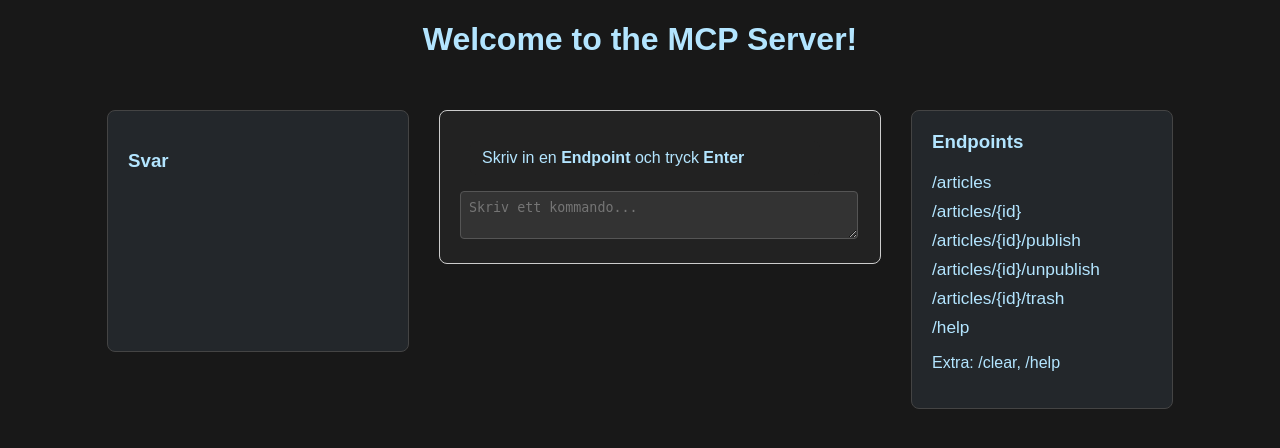
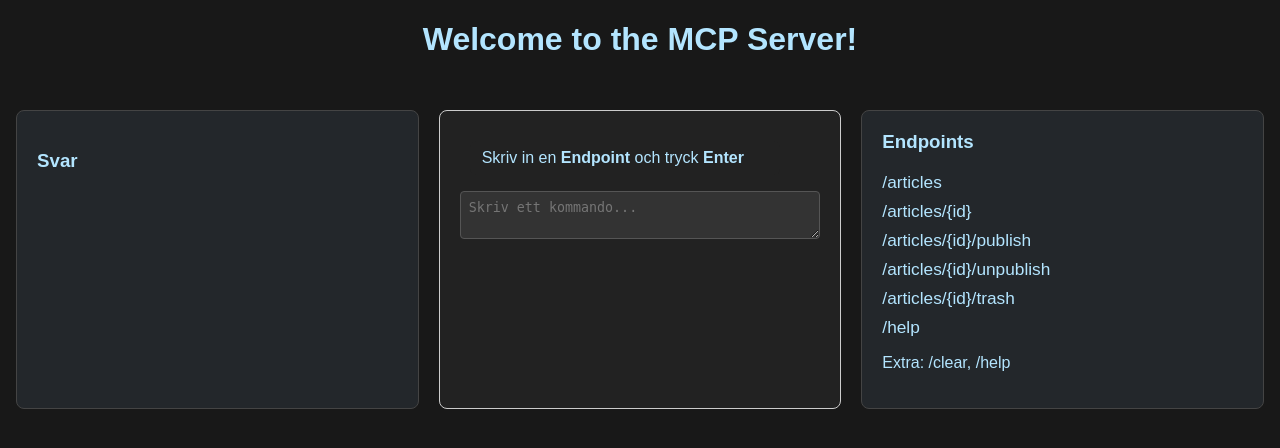
Before and after one commit to kimpabooy/Joomla_MCP_Server, a FastAPI app: page / in a window 1280 px wide. Shown: the top 448 px of the page. Run offline with FastAPI, Linux system fonts and the light colour scheme; parts of the project's set-up code (start-up, migrations or seed data) failed here and were passed over.

Commit message:
Refactor style.css to improve layout with grid system and adjust margins for responsiveness

```diff
--- a/static/style.css
+++ b/static/style.css
@@ -3,6 +3,8 @@ body {
     background: #181818;
     color: #b3e5ff;
     font-family: sans-serif;
+    margin: 0;
+    padding: 0 16px;
 }
 
 h1 {
@@ -11,17 +13,16 @@ h1 {
 
 /* Layout */
 #main-flex {
-    display: flex;
-    flex-direction: row;
-    justify-content: center;
-    align-items: flex-start;
+    display: grid;
+    grid-template-columns: 1fr 1fr 1fr;
+    gap: 20px;
+    max-width: 1400px;
+    margin: 0 auto;
 }
 
 /* Response box */
 #response-box {
-    min-width: 260px;
-    max-width: 340px;
-    margin: 30px 30px 30px 0;
+    margin: 30px 0;
     padding: 20px;
     border: 1px solid #444;
     border-radius: 8px;
@@ -37,8 +38,7 @@ h1 {
 
 /* Chatbox */
 #chatbox {
-    width: 400px;
-    margin: 30px 30px 30px 0;
+    margin: 30px 0;
     padding: 20px;
     border: 1px solid #ccc;
     border-radius: 8px;
@@ -94,9 +94,7 @@ h1 {
 
 /* Endpoints box */
 #endpoints-box {
-    min-width: 220px;
-    max-width: 260px;
-    margin: 30px 0 30px 0;
+    margin: 30px 0;
     padding: 20px;
     border: 1px solid #444;
     border-radius: 8px;
@@ -117,3 +115,25 @@ h1 {
     margin-bottom: 8px;
     font-size: 1.08em;
 }
+
+/* Tablet: 2 kolumner, endpoints under */
+@media (max-width: 1024px) {
+    #main-flex {
+        grid-template-columns: 1fr 1fr;
+    }
+
+    #endpoints-box {
+        grid-column: 1 / -1;
+    }
+}
+
+/* Mobil: 1 kolumn, allt staplas */
+@media (max-width: 640px) {
+    #main-flex {
+        grid-template-columns: 1fr;
+    }
+
+    #endpoints-box {
+        grid-column: auto;
+    }
+}
```
